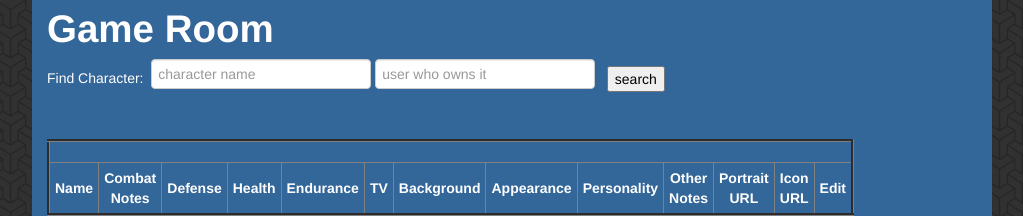
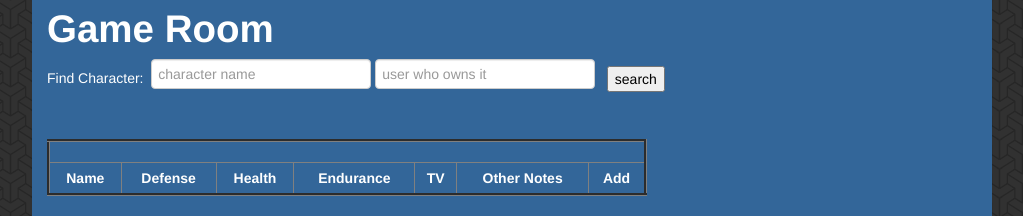
Before and after one commit to capchu/TextRPGOnline, a Flask app: page /game_room in a window 1280 px wide. Shown: the part 193-409 px from the top of the page, without its empty margins (128-1151 px from the left). Run offline with Flask 2, Linux system fonts and the light colour scheme; data comes from the database, SQL or seed files in the repository; both versions use the stored data as it was after the commit; data that the repository does not hold is empty; some libraries are stand-ins or nearby versions.

Commit message:
working on add character

```diff
--- a/rpgonline/app.py
+++ b/rpgonline/app.py
@@ -79,6 +79,16 @@ def get_searched_characters():
         name = request.form['char_name']
         owner_name = request.form['owner_name']
         chars = searchGameCharacters(name, owner_name)
+
+    return render_template('game_room.html')
+
+@app.route('/add_character_to_game', methods=['GET', 'POST'])
+def add_character_to_game():
+    DA = DataAccess()
+    if request.method == 'POST':
+        char_id = request.form['char_id']
+        game_id = request.form['game_id']
+        DA.addCharacterToGame(game_id, char_id)
 
     return render_template('game_room.html')
 
--- a/rpgonline/templates/game_room.html
+++ b/rpgonline/templates/game_room.html
@@ -82,31 +82,20 @@
 
                             var table_row = $('<tr>', {id: field.user_id});
                             var table_c_name = $('<td>', {html: field.name});
-                            var table_c_combatnotes = $('<td>', {html: field.combat_notes});
                             var table_c_defense = $('<td>', {html: field.defense});
                             var table_c_health= $('<td>', {html: field.health});
                             var table_c_endurance = $('<td>', {html: field.endurance});
                             var table_c_tv = $('<td>', {html: field.tv});
-                            var table_c_background = $('<td>', {html: field.background});
-                            var table_c_appearance = $('<td>', {html: field.appearance});
-                            var table_c_personality = $('<td>', {html: field.personality});
                             var table_c_other_notes = $('<td>', {html: field.other_notes});
-                            var table_c_portrait_url = $('<td>', {html: field.portrait_url});
-                            var table_c_icon_url = $('<td>', {html: field.icon_url});
-                            var table_c_edit_link = $('<td><a href="/character_edit?name=' + field.char_id + '">edit</a>');
+                            var add_link = "/add_character_to_game?char_id="+field.char_id+"&game_id="+cur_game_id
+                            var table_c_edit_link = $('<td>', {html: "<a href='"+add_link+"'>add</a>" });
 
                             table_row.append(table_c_name);
-                            table_row.append(table_c_combatnotes);
                             table_row.append(table_c_defense);
                             table_row.append(table_c_health);
                             table_row.append(table_c_endurance);
                             table_row.append(table_c_tv);
-                            table_row.append(table_c_background);
-                            table_row.append(table_c_appearance);
-                            table_row.append(table_c_personality);
                             table_row.append(table_c_other_notes);
-                            table_row.append(table_c_portrait_url);
-                            table_row.append(table_c_icon_url);
                             table_row.append(table_c_edit_link)
                             table_obj.append(table_row);
                         });
@@ -142,18 +131,12 @@
                     </tr>
                     <tr>
                         <th>Name</th>
-                        <th>Combat Notes</th>
                         <th>Defense</th>
                         <th>Health</th>
                         <th>Endurance</th>
                         <th>TV</th>
-                        <th>Background</th>
-                        <th>Appearance</th>
-                        <th>Personality</th>
                         <th>Other Notes</th>
-                        <th>Portrait URL</th>
-                        <th>Icon URL</th>
-                        <th>Edit</th>
+                        <th>Add</th>
                     </tr>
                 </table>
             </div>
```
Also changed, not shown: rpgonline/templates/add_character.html (added, +21 -0 lines), rpgonline/ova.db.
